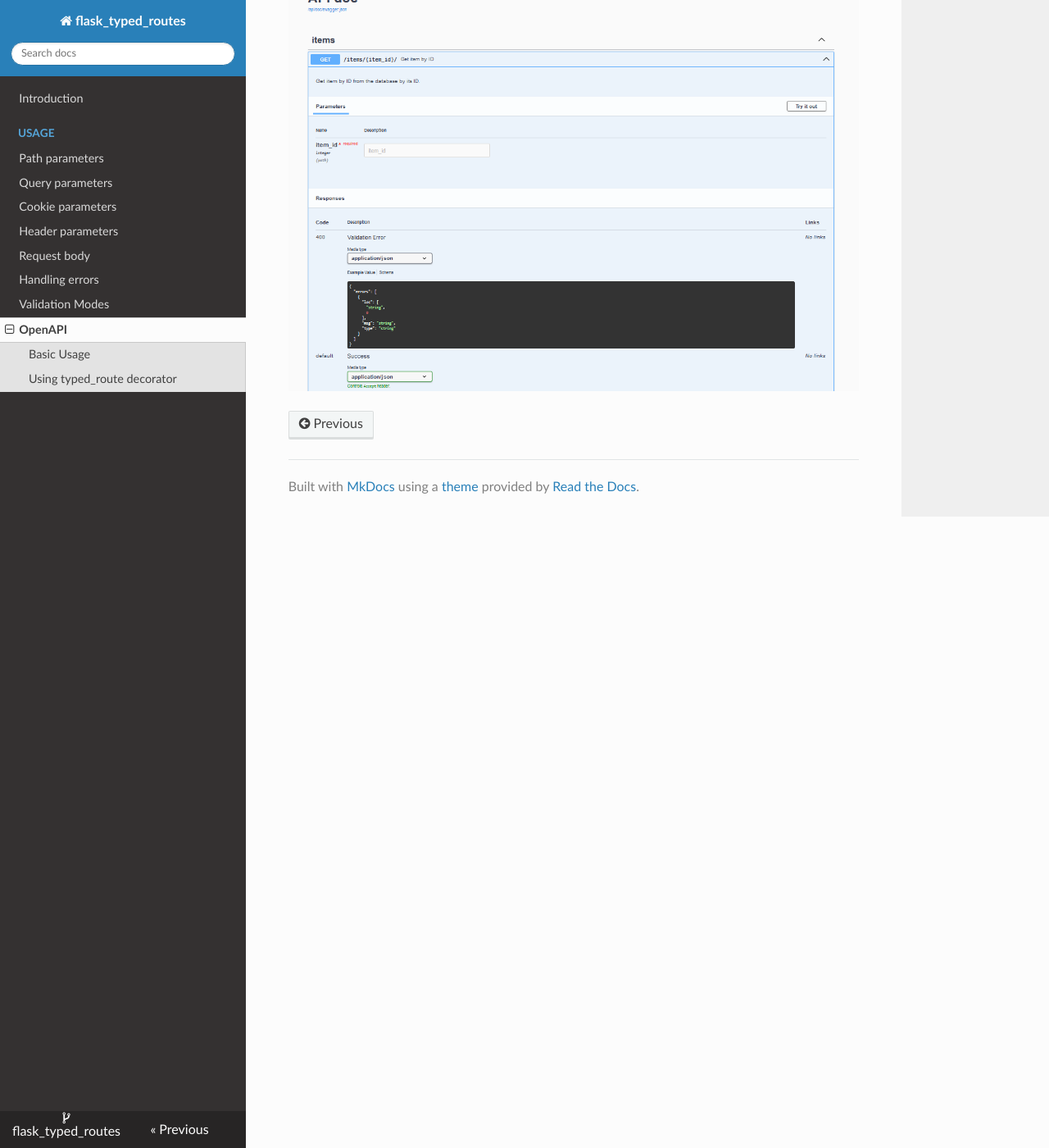
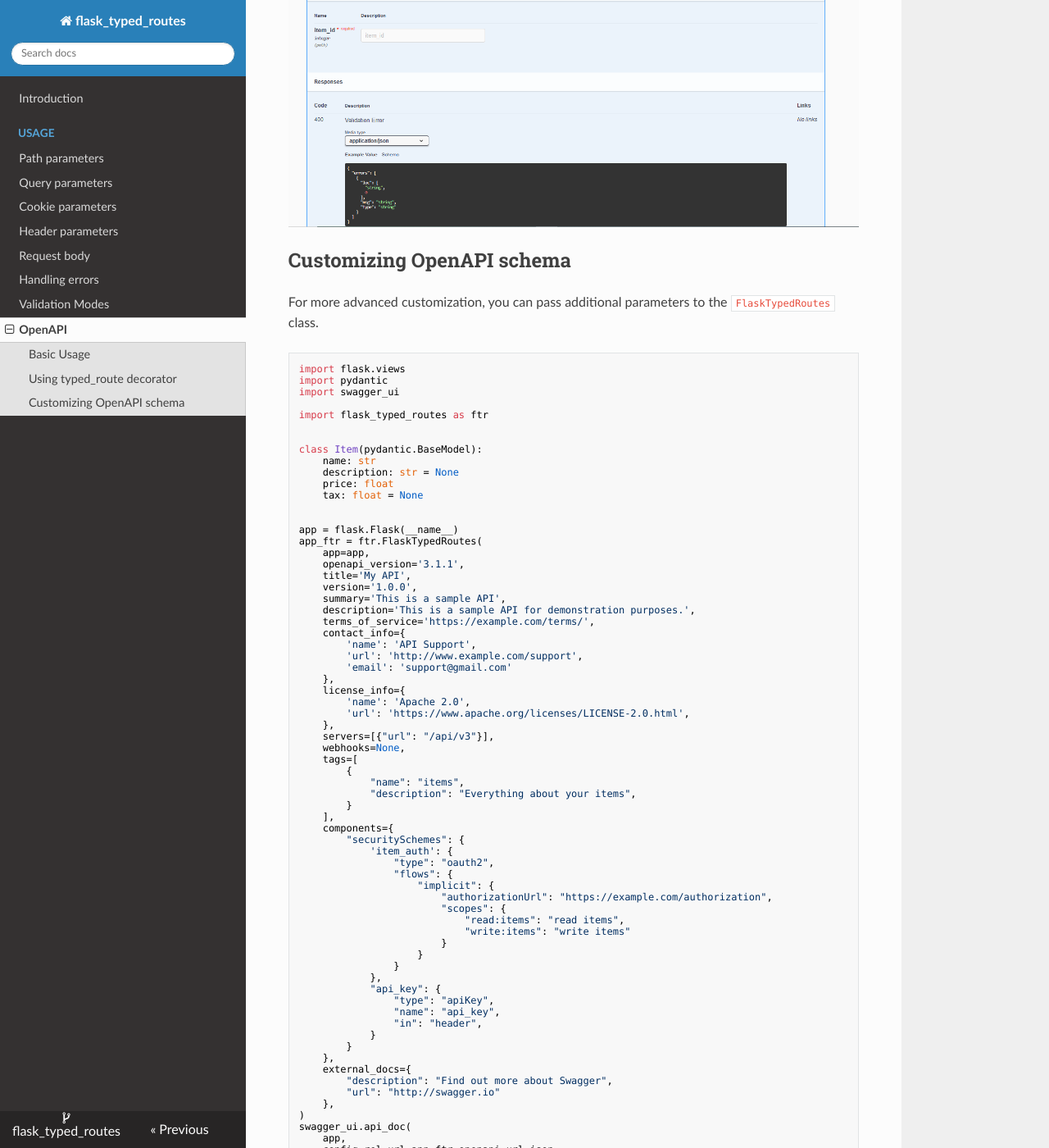
Before and after one commit to rmoralespp/flask_typed_routes, an MkDocs documentation site: the page built from docs/openapi.md, in a window 1280 px wide and 1400 px high, scrolled down 2640 px. Shown: the whole window at 82% size. Built offline with MkDocs 1.6.1, drawn with Linux system fonts in a browser that asks for light colours; nearby versions of some CDN libraries; some of the changed text lies outside the part shown.

Commit message:
Added news changes

````diff
--- a/docs/index.md
+++ b/docs/index.md
@@ -51,12 +52,11 @@ import pydantic
 app = flask.Flask(__name__)
 ftr.FlaskTypedRoutes(app)
 
-Skip = pydantic.NonNegativeInt  # custom Pydantic type
-Limit = t.Annotated[int, at.Ge(1), at.Le(100)]  # custom Annotated type
-
+Skip = pydantic.NonNegativeInt # custom Pydantic type
+Limit = t.Annotated[int, at.Ge(1), at.Le(100)] # custom Annotated type
 
 @app.get('/items/<user>/')
-def get_items(user: str, skip: Skip = 0, limit: Limit = 10):
+def read_items(user: str, skip: Skip = 0, limit: Limit = 10):
     # Parameters not included in the "path" are automatically treated as "query" parameters.
     data = {
         'user': user,
@@ -109,9 +109,9 @@ You can also use Pydantic models to validate request data in Flask routes.
 Now let's update the `items.py` file with:
 
 ```python
+import pydantic
 import flask
 import flask_typed_routes as ftr
-import pydantic
 
 app = flask.Flask(__name__)
 ftr.FlaskTypedRoutes(app)
@@ -149,7 +149,7 @@ blp = flask.Blueprint('items', __name__, url_prefix='/v2')
 
 
 @blp.get('/items/')
-def get_items_v2(skip: int = 0, limit: int = 10, country: str = 'US'):
+def read_items(skip: int = 0, limit: int = 10, country: str = 'US'):
     data = {'skip': skip, 'limit': limit, 'country': country}
     return flask.jsonify(data)
 
@@ -200,46 +200,52 @@ pip install swagger-ui-py  # ignore if already installed
 ```
 
 ```python
-import typing
-
 import flask
 import pydantic
 import swagger_ui
+
 import flask_typed_routes as ftr
 
 app = flask.Flask(__name__)
-app_ftr = ftr.FlaskTypedRoutes(app, title="Items API")
-swagger_ui.api_doc(
-    app,
-    config_rel_url=app_ftr.openapi_url_json,
-    url_prefix=app_ftr.openapi_url_prefix,
-)
+app_ftr = ftr.FlaskTypedRoutes(app)
+swagger_ui.api_doc(app, config_rel_url=app_ftr.openapi_url_json, url_prefix=app_ftr.openapi_url_prefix)
 
 
 class Item(pydantic.BaseModel):
     name: str
+    description: str = None
     price: float
-    status: typing.Literal['reserved', 'available']
 
 
-@app.get("/items/<user_id>/")
-def read_items(user_id: int, status: typing.Literal['reserved', 'available'] = 'available'):
-    result = {"user_id": user_id, "status": status}
-    return flask.jsonify(result)
+@app.get('/items/<user>/')
+def read_items(user: str, skip: int = 0, limit: int = 10):
+    data = {'user': user, 'skip': skip, 'limit': limit}
+    return flask.jsonify(data)
 
 
-@app.put("/items/<user_id>")
+@app.post('/items/')
+def create_item(item: Item):
+    return flask.jsonify(item.model_dump())
+
+
+@app.put('/items/<item_id>/')
 def update_item(item_id: int, item: Item):
-    result = {"item_id": item_id, "item_name": item.name, "item_price": item.price}
-    return flask.jsonify(result)
+    return flask.jsonify({'item_id': item_id, **item.model_dump()})
+
+
+@app.delete('/items/<item_id>/')
+def remove_item(item_id: int):
+    return flask.jsonify({'item_id': item_id})
 ```
 
-Open your browser and go to `http://127.0.0.1:5000/api/doc/`
+Open your browser and go to `http://127.0.0.1:5000/docs/`
+
+![OpenApi Example](./images/openapi1.png)
+
+**Create item** endpoint:
+
+![OpenApi Example](./images/openapi2.png)
 
 **Read Items** endpoint:
 
-![OpenApi Example](./openapi_example0.png)
-
-**Update Item** endpoint:
-
-![OpenApi Example](./openapi_example01.png)
+![OpenApi Example](./images/openapi3.png)
--- a/docs/openapi.md
+++ b/docs/openapi.md
@@ -16,7 +16,10 @@ configuration fields. These can be used to fully customize the application's sch
 requirements.
 
 !!! note
-    Can be accessed through the `openapi_schema` attribute of the `FlaskTypedRoutes` instance.
+    The OpenAPI schema is generated automatically when the application is run.
+    You can customize the URL for serving the OpenAPI schema by configuring the `openapi_url_prefix`
+    and `openapi_url_json` params in the `FlaskTypedRoutes` class.
+
 
 ## Basic Usage
 
@@ -73,12 +62,17 @@ def create_item(item: Item):
 @app.put('/items/<item_id>/')
 def update_item(item_id: int, item: Item):
     return flask.jsonify({'item_id': item_id, **item.model_dump()})
+
+
+@app.delete('/items/<item_id>/')
+def remove_item(item_id: int):
+    return flask.jsonify({'item_id': item_id})
 ```
 
-In this example if you run the application and navigate to `http://127.0.0.1:5000/api/doc`, you will see the
+In this example if you run the application and navigate to `http://127.0.0.1:5000/docs`, you will see the
 documentation generated by the `swagger-ui-py` library using the OpenApi schema generated by `flask_typed_routes`.
 
-![OpenApi Example](./openapi_example1.png)
+![OpenApi Example](./images/openapi1.png)
 
 ## Using `typed_route` decorator
 
@@ -109,4 +103,108 @@ def get_item(item_id: int):
     return flask.jsonify({'item_id': item_id})
 ```
 
-![OpenApi Example](./openapi_example2.png)
+![OpenApi Example](./images/openapi4.png)
+
+## Customizing OpenAPI schema
+
+For more advanced customization, you can pass additional parameters to the `FlaskTypedRoutes` class.
+
+```python
+import flask.views
+import pydantic
+import swagger_ui
+
+import flask_typed_routes as ftr
+
+
+class Item(pydantic.BaseModel):
+    name: str
+    description: str = None
+    price: float
+    tax: float = None
+
+
+app = flask.Flask(__name__)
+app_ftr = ftr.FlaskTypedRoutes(
+    app=app,
+    openapi_version='3.1.1',
+    title='My API',
+    version='1.0.0',
+    summary='This is a sample API',
+    description='This is a sample API for demonstration purposes.',
+    terms_of_service='https://example.com/terms/',
+    contact_info={
+        'name': 'API Support',
+        'url': 'http://www.example.com/support',
+        'email': 'support@gmail.com'
+    },
+    license_info={
+        'name': 'Apache 2.0',
+        'url': 'https://www.apache.org/licenses/LICENSE-2.0.html',
+    },
+    servers=[{"url": "/api/v3"}],
+    webhooks=None,
+    tags=[
+        {
+            "name": "items",
+            "description": "Everything about your items",
+        }
+    ],
+    components={
+        "securitySchemes": {
+            'item_auth': {
+                "type": "oauth2",
+                "flows": {
+                    "implicit": {
+                        "authorizationUrl": "https://example.com/authorization",
+                        "scopes": {
+                            "read:items": "read items",
+                            "write:items": "write items"
+                        }
+                    }
+                }
+            },
+            "api_key": {
+                "type": "apiKey",
+                "name": "api_key",
+                "in": "header",
+            }
+        }
+    },
+    external_docs={
+        "description": "Find out more about Swagger",
+        "url": "http://swagger.io"
+    },
+)
+swagger_ui.api_doc(
+    app,
+    config_rel_url=app_ftr.openapi_url_json,
+    url_prefix=app_ftr.openapi_url_prefix,
+)
+
+
+@app.get('/items/<item_id>/')
+@ftr.typed_route(
+    200,
+    tags=['items'],
+    summary='Get an item',
+    description='Get an item by ID',
+    security=[{'item_auth': ['read:items']}, {'api_key': []}]
+)
+def read_item(item_id: int):
+    return flask.jsonify({'item_id': item_id})
+
+
+@app.put('/items/<item_id>/')
+@ftr.typed_route(
+    202,
+    tags=['items'],
+    summary='Update an item',
+    description='Update an item by ID',
+    security=[{'item_auth': ['write:items']}]
+)
+def update_item(item_id: int, item: Item):
+    return flask.jsonify({'item_id': item_id, **item.model_dump()})
+```
+
+![OpenApi Example](./images/openapi5.png)
````
Also changed, not shown: other parts of docs/index.md (+5 -4 lines), other parts of docs/openapi.md (+7 -21 lines), README.md (+32 -26 lines), docs/images/openapi1.png (added), docs/images/openapi2.png (added), docs/images/openapi3.png (added), docs/images/openapi4.png (added), docs/images/openapi5.png (added), docs/openapi_example0.png (deleted), docs/openapi_example01.png (deleted), docs/openapi_example1.png (deleted), docs/openapi_example2.png (deleted), 2 other files.
